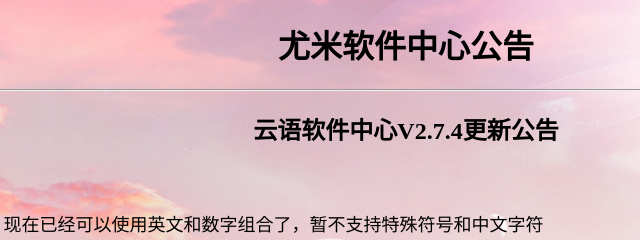
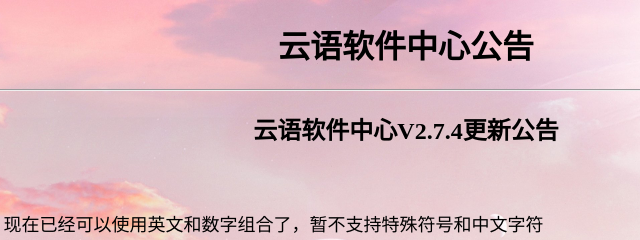
Before and after one commit to 4YStudio/4Yshop, a plain HTML site: page 更新公告.html in a window 1280 px wide. Shown: the top 240 px of the page, 234-874 px from the left. Drawn offline with Linux system fonts and the light colour scheme.

Commit message:
Update 更新公告.html
Signed-off-by: 云语匀雨 <123017432+4YStudio@users.noreply.github.com>

```diff
--- a/更新公告.html
+++ b/更新公告.html
@@ -18,7 +18,7 @@
     <title>云语软件中心公告</title>
 </head>
 <body style="background-image: url(img/壁纸2.jpg);background-size: 100% 100%;background-repeat: no-repeat;background-attachment: fixed;background-position: center center;background-color: rgb(255, 255, 255)"text="black">
-    <h1 style="font-family: '方正中倩简体';" align="center">尤米软件中心公告</h1>
+    <h1 style="font-family: '方正中倩简体';" align="center">云语软件中心公告</h1>
     <hr>
     <aside style="float:right;right:0px;top:0px;width: 280px;height: 250px;background-color: white;border-radius: 10px;box-shadow: 0 0 10px rgb(0, 0, 0);padding: 10px;position: fixed;" >
         <ul type="none" style="list-style-type: none; text-align: center; font-family: '方正中倩简体';">
```
